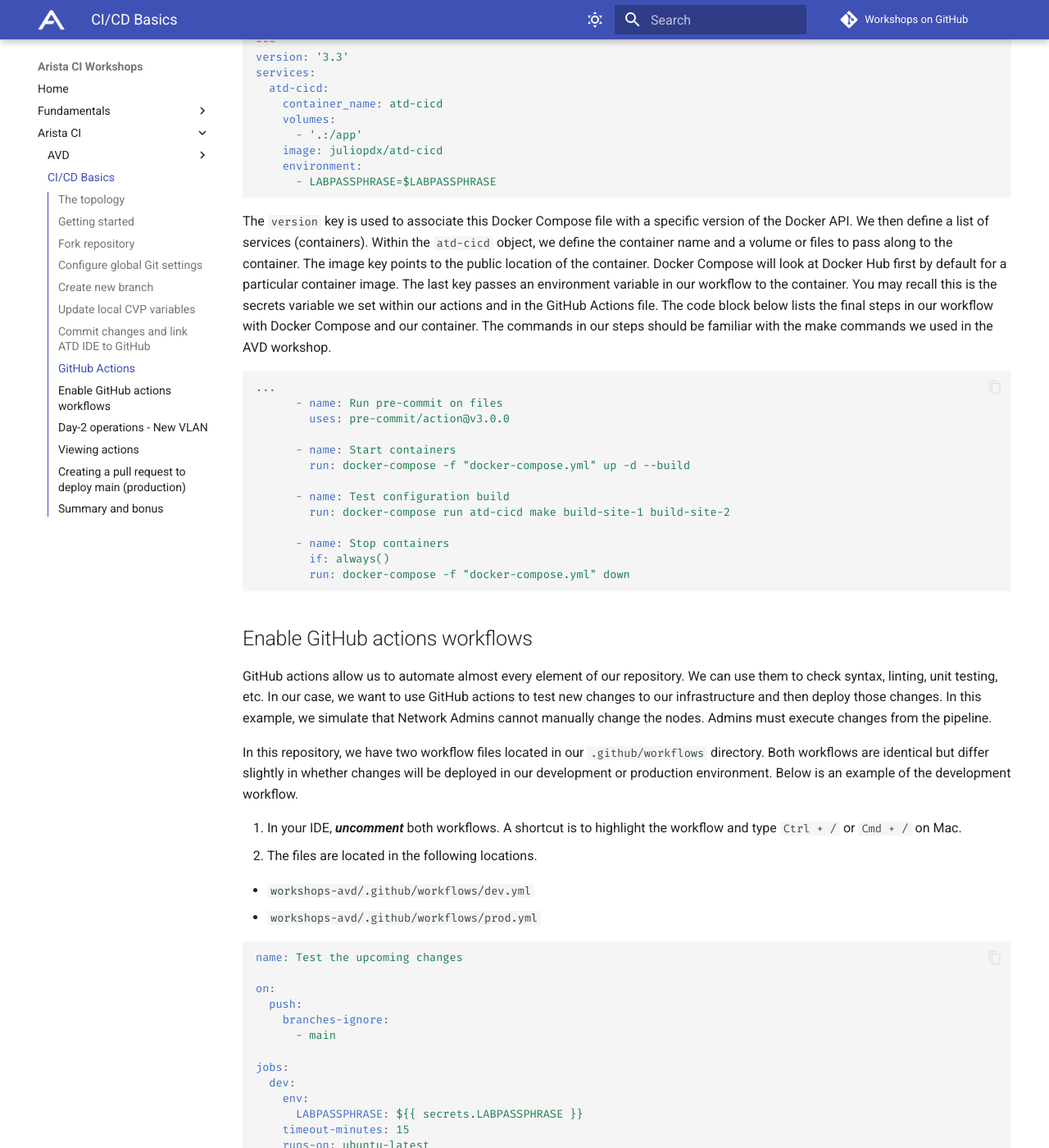
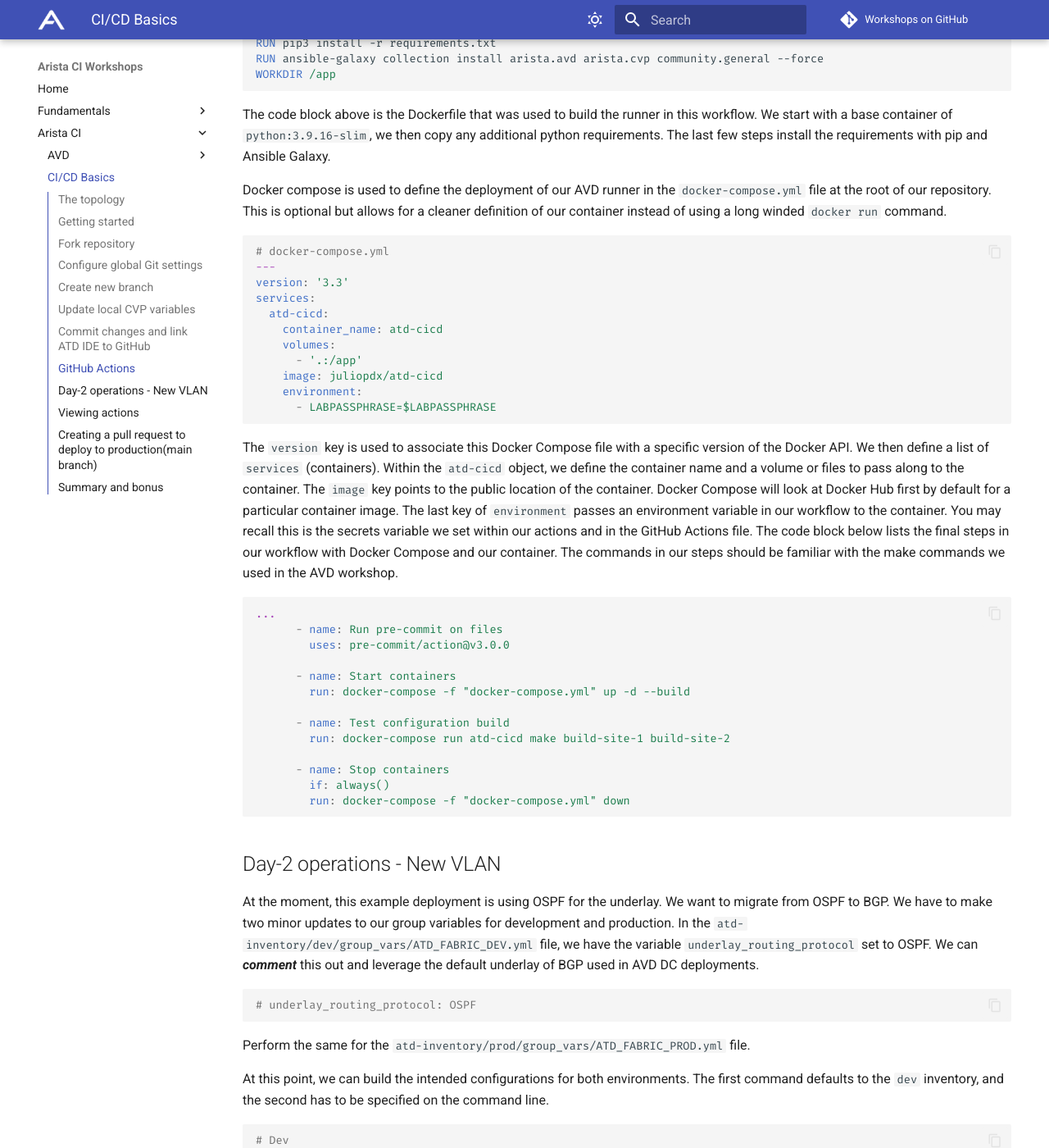
Before and after one commit to aristanetworks/avd-workshops, an MkDocs documentation site: the page built from workshops/cicd-basics.md, in a window 1280 px wide and 1400 px high, scrolled down 9772 px. Shown: the whole window at 82% size. Built offline with MkDocs 1.6.1 and Material for MkDocs 9.7.7, drawn with Linux system fonts in a browser that asks for light colours; comment, search, counter and statistics services are not loaded; some of the changed text lies outside the part shown.

Commit message:
Updating doc

````diff
--- a/workshops/cicd-basics.md
+++ b/workshops/cicd-basics.md
@@ -175,7 +178,7 @@
 ...
 ```
 
-At the highest level of our workflow file, we set the `name` of the workflow. This version of our workflow file represents any pushes that do not go to the main branch. We would like our test or development workflow to start whenever we make any pushes or changes to any branches not named main. We can control this by setting the `on.push.branches-ignore` variable to main.
+At the highest level of our workflow file, we set the `name` of the workflow. This version of our workflow file represents any pushes that do not go to the main branch. We would like our test or development workflow to start whenever we make any pushes or changes to any branches ***not*** named main. We can control this by setting the `on.push.branches-ignore` variable to main.
 
 ```yaml hl_lines="7-12"
 ...
@@ -216,7 +219,14 @@
 
 #### pre-commit
 
-We will leverage pre-commit in our local development workflow and within the pipeline. pre-commit works by running automated checks on Git repositories manually or whenever a git commit is ran. For example, if we wanted all of our YAML files to have a similar structure or follow certain guidelines, we could use a pre-commit check YAML hook. Please note, this is just a sample of what pre-commit can do. For a list of hooks, check out their official [list](https://pre-commit.com/hooks.html). The code block below is a reference of the pre-commit configuration file used in our repository.
+To get started with pre-commit, run the following commands in your ATD IDE terminal.
+
+```shell
+pip3 install pre-commit
+pre-commit install
+```
+
+We will leverage pre-commit in our local development workflow and within the pipeline. pre-commit works by running automated checks on Git repositories manually or whenever a git commit is ran. For example, if we wanted all of our YAML files to have a similar structure or follow certain guidelines, we could use a pre-commit "check-yaml" hook. Please note, this is just a sample of what pre-commit can do. For a list of hooks, check out their official [list](https://pre-commit.com/hooks.html). The code block below is a reference of the pre-commit configuration file used in our repository.
 
 ```yaml
 # .pre-commit-config.yaml
@@ -232,9 +242,9 @@
       - id: check-yaml
 ```
 
-In pre-commit we define our jobs under a `repos` key. This first repo step points to the built-in hooks provided by the pre-commit team. Please note, you can use hooks from other organizations. In our case, our checks are fairly simplistic. The first hook checks to make sure our files don't have any trailing whitespace. The next hook, `end-of-file-fixer`,ensures every file is empty or ends with one newline. The check YAML hook validates any YAML file in our repository can be loaded as valid YAML syntax. Below is our workflow example leveraging the pre-commit action. This action will read the `.pre-commit-config.yaml` file in the root of our repository. The setup Python action above it is only used to make sure we have a stable Python environment in this workflow.
+In pre-commit we define our jobs under a `repos` key. This first repo step points to the built-in hooks provided by the pre-commit team. Please note, you can use hooks from other organizations. In our case, our checks are fairly simplistic. The first hook checks to make sure our files don't have any trailing whitespace. The next hook, `end-of-file-fixer`,ensures every file is empty or ends with one newline. The check YAML hook validates any YAML file in our repository can be loaded as valid YAML syntax. Below is our workflow example leveraging the pre-commit action. This action will read the `.pre-commit-config.yaml` file in the root of our repository. The setup Python action above the pre-commit step is only used to make sure we have a stable Python environment in this workflow.
 
-```yaml hl_lines="9-10"
+```yaml hl_lines="9-13"
 ...
     steps:
       - name: Hi
@@ -253,7 +263,7 @@
 
 #### Containers and Docker Compose
 
-The final steps in our workflow leverage containers and Docker Compose. Containers are a great way to create environments that can be shared across team members or in our case the CI/CD workflow. The container is already created and hosted on Docker Hub. You can think of this container as the runner for our AVD workflows. If this container was not leveraged in the workflow, we would have to install all requirements during each run of the pipeline, possibly increasing the amount of time it will take to complete.
+The final steps in our workflow leverages containers and Docker Compose. Containers are a great way to create environments that can be shared across team members or in our case the CI/CD workflow. The container is already created and hosted on Docker Hub. You can think of this container as the runner for our AVD workflows. If this container was not leveraged in the workflow, we would have to install all requirements during each run of the pipeline, possibly increasing the amount of time the pipeline takes to complete.
 
 ```docker
 # Dockerfile
@@ -300,76 +310,6 @@
       - name: Stop containers
         if: always()
         run: docker-compose -f "docker-compose.yml" down
-```
-
-## Enable GitHub actions workflows
-
-GitHub actions allow us to automate almost every element of our repository. We can use them to check syntax, linting, unit testing, etc. In our case, we want to use GitHub actions to test new changes to our infrastructure and then deploy those changes. In this example, we simulate that Network Admins cannot manually change the nodes. Admins must execute changes from the pipeline.
-
-In this repository, we have two workflow files located in our `.github/workflows` directory. Both workflows are identical but differ slightly in whether changes will be deployed in our development or production environment. Below is an example of the development workflow.
-
-1. In your IDE, ***uncomment*** both workflows. A shortcut is to highlight the workflow and type `Ctrl + /` or `Cmd + /` on Mac.
-2. The files are located in the following locations.
-
-- `workshops-avd/.github/workflows/dev.yml`
-- `workshops-avd/.github/workflows/prod.yml`
-
-```yaml
-name: Test the upcoming changes
-
-on:
-  push:
-    branches-ignore:
-      - main
-
-jobs:
-  dev:
-    env:
-      LABPASSPHRASE: ${{ secrets.LABPASSPHRASE }}
-    timeout-minutes: 15
-    runs-on: ubuntu-latest
-    steps:
-      - name: Hi
-        run: echo "Hello World!"
-
-      - name: Checkout
-        uses: actions/checkout@v3
-
-      - name: Setup Python
-        uses: actions/setup-python@v3
-
-      - name: Run pre-commit on files
-        uses: pre-commit/action@v3.0.0
-
-      - name: Start containers
-        run: docker-compose -f "docker-compose.yml" up -d --build
-
-      - name: Test configuration build
-        run: docker-compose run atd-cicd make build-site-1 build-site-2
-
-      - name: Stop containers
-        if: always()
-        run: docker-compose -f "docker-compose.yml" down
-
-```
-
-<!-- This workflow is relatively short but represents some interesting options. For starters, we set `branches-ignore` to `main`. Since we are testing our feature or development branches, we don't want this to run on `main`, representing our production environment. We set two environment variables, one to specify if this is `dev` or `prod`. We then pass along our `PASS` variable, which represents the credentials to connect to our CVP instance. -->
-
-### The steps
-
-The initial `checkout` step makes the repository available to our workflow. We then use Docker Compose to stand up an AVD runner container. This container has every requirement preinstalled. If we did not have this container available, we would have to run through the exact same steps you ran to prepare your environment in this workflow. The `atd-cicd` container allows us to speed up our workflow. Below is an example of the `docker-compose.yml` file.
-
-```yaml
----
-version: '3.3'
-services:
-  atd-cicd:
-    container_name: atd-cicd
-    volumes:
-      - '.:/app'
-    image: juliopdx/atd-cicd
-    environment:
-      - LABPASSPHRASE=$LABPASSPHRASE
 ```
 
 ## Day-2 operations - New VLAN
@@ -421,7 +361,7 @@
 
 ![CVP task run](assets/images/cvp-task-run.png)
 
-## Creating a pull request to deploy main (production)
+## Creating a pull request to deploy to production(main branch)
 
 We have activated our GitHub workflows, tested our configurations in our development environment, and pushed those changes to our nodes. We are now ready to create a pull request.
 
````
Also changed, not shown: other parts of workshops/cicd-basics.md (+7 -4 lines).
